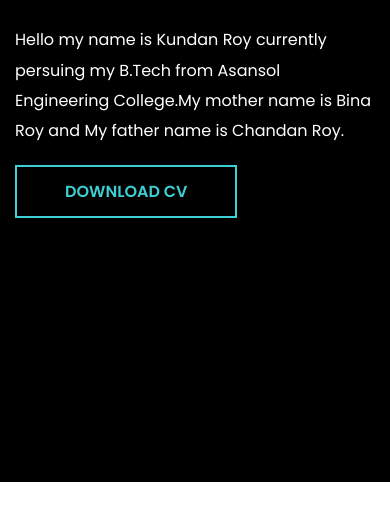
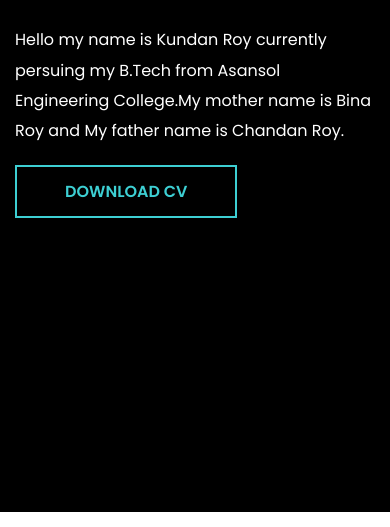
Before and after one commit to Kundan9074/Portfolio, a plain HTML site: page index.html in a window 390 px wide. Shown: the part 298-825 px from the top of the page. Drawn offline with nearby package versions, Linux system fonts and the light colour scheme.

```diff
--- a/css/style.css
+++ b/css/style.css
@@ -556,7 +556,7 @@
     }
     header{
         background:black;
-        height:780px;
+        height:810px;
 
 
     }
```
